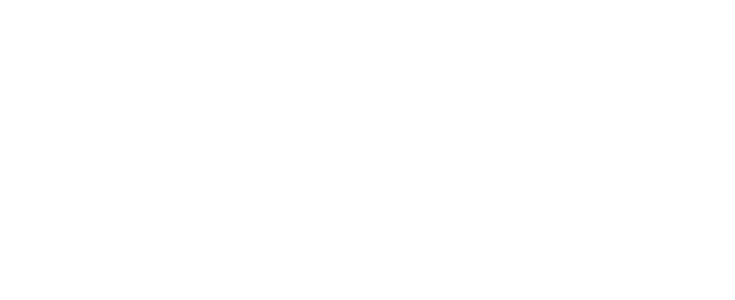
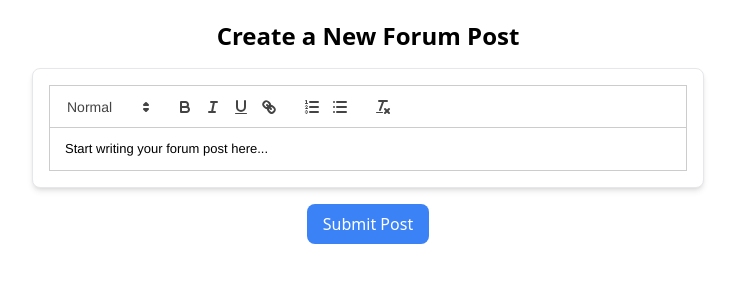
Before and after one commit to Sathyanarayanansakthi/SocialNetwork, a React (Vite) app in the folder frontend/: page /forumcreation in a window 1280 px wide. Before the commit this address had no page. Shown: the top 300 px of the page, without its empty margins (272-1007 px from the left). Built offline with nearby package versions, Linux system fonts and the light colour scheme.

Commit message:
UI and New file added

```diff
--- a/frontend/src/App.jsx
+++ b/frontend/src/App.jsx
@@ -5,18 +5,24 @@
 import Dashboard from './pages/Dashboard';
 import Blog from './pages/Blog';
 import BlogForm from './components/Blog/BlogForm';
+import Forum from './pages/Forum';
+import ForumCreation from './components/Forum/ForumCreation';
 
 function App() {
   return (
     <Router>
+      <div>
         <Routes>
           <Route path="/" element={<LandingPage />} />
           <Route path="/signin" element={<SigninPage />} />
           <Route path="/signup" element={<SignupPage />} />
           <Route path="/dashboard" element={<Dashboard />} />
+          <Route path="/forum" element={<Forum />} />
           <Route path="/blog" element={<Blog />} />
           <Route path="/create" element={<BlogForm />} />
+          <Route path="/forumcreation" element={<ForumCreation />} />
         </Routes>
+      </div>
     </Router>
   );
 }
--- a/frontend/src/components/Blog/BlogNav.jsx
+++ b/frontend/src/components/Blog/BlogNav.jsx
@@ -1,5 +1,5 @@
 import { AppBar, Button, Toolbar, Typography } from "@mui/material";
-import { Link } from "react-router-dom"; // Import Link
+import { Link } from "react-router-dom";
 
 const BlogNav = () => {
   return (
@@ -11,7 +11,7 @@
         {/* Wrap the button in Link to navigate to the blog creation route */}
         <Button
           component={Link}
-          to="/create"  // Correct route to navigate to BlogForm
+          to="/create"
           sx={{
             backgroundColor: "#42a5f5",
             color: "white",
--- /dev/null
+++ b/frontend/src/components/Forum/ForumCreation.jsx
@@ -0,0 +1,38 @@
+/* eslint-disable no-unused-vars */
+import React, { useState } from "react";
+import ReactQuill from "react-quill"; // Import ReactQuill
+import "react-quill/dist/quill.snow.css"; // Import the default style for Quill
+
+const ForumCreation = () => {
+  const [value, setValue] = useState("Start writing your forum post here...");
+
+  const handleSubmit = () => {
+    console.log("Forum Post Content:", value);
+    alert("Forum post submitted! Check the console for data.");
+    // Send this data to your backend (Express + MongoDB)
+  };
+
+  return (
+    <div className="flex flex-col items-center p-5">
+      <h2 className="mb-4 text-2xl font-bold">Create a New Forum Post</h2>
+
+      <div className="w-full max-w-2xl p-4 bg-white border rounded-lg shadow-md">
+        <ReactQuill
+          value={value}
+          onChange={setValue}
+          placeholder="Type your forum post here..."
+        />
+      </div>
+
+      <button
+        type="button"
+        onClick={handleSubmit}
+        className="px-4 py-2 mt-4 text-white bg-blue-500 rounded-lg hover:bg-blue-600"
+      >
+        Submit Post
+      </button>
+    </div>
+  );
+};
+
+export default ForumCreation;
--- /dev/null
+++ b/frontend/src/components/Forum/ForumNavbar.jsx
@@ -0,0 +1,20 @@
+/* eslint-disable no-unused-vars */
+import React from 'react';
+import { Link } from 'react-router-dom';
+
+const ForumNavbar = () => {
+  return (
+    <nav className="p-4 border-b bg-slate-900">
+      <div className="flex items-center justify-between">
+        <h2 className="text-2xl font-semibold text-white">Forum</h2>
+        <Link to="/forumcreation">
+          <button className="px-6 py-3 font-bold rounded-md bg-slate-50 hover:bg-blue-700 hover:text-white">
+            Create a Forum
+          </button>
+        </Link>
+      </div>
+    </nav>
+  );
+};
+
+export default ForumNavbar;
--- a/frontend/src/components/Sidebar.jsx
+++ b/frontend/src/components/Sidebar.jsx
@@ -63,7 +63,7 @@
             <ListItemText primary="Event" sx={{ fontSize: '16px', fontWeight: 500 }} />
           </ListItem>
            {/* Settings */}
-          <ListItem button onClick={() => navigate('/settings')}>
+          <ListItem button onClick={() => navigate('/forum')}>
             <ListItemIcon>
               <FaCogs className="text-xl text-white" />
             </ListItemIcon>
--- /dev/null
+++ b/frontend/src/firebase/firebase.js
@@ -0,0 +1,17 @@
+// Import the functions you need from the SDKs you need
+import { initializeApp } from "firebase/app";
+// TODO: Add SDKs for Firebase products that you want to use
+// https://firebase.google.com/docs/web/setup#available-libraries
+
+// Your web app's Firebase configuration
+const firebaseConfig = {
+  apiKey: "AIzaSyCtuwTvlJQNHUbYIOX8OMMwtT-gaXZhoF4",
+  authDomain: "socialnetwork-5f9f2.firebaseapp.com",
+  projectId: "socialnetwork-5f9f2",
+  storageBucket: "socialnetwork-5f9f2.firebasestorage.app",
+  messagingSenderId: "659553259100",
+  appId: "1:659553259100:web:0cf33c11bc12306be2e099"
+};
+
+// Initialize Firebase
+const app = initializeApp(firebaseConfig);
--- a/frontend/src/pages/Dashboard.jsx
+++ b/frontend/src/pages/Dashboard.jsx
@@ -8,7 +8,7 @@
       <Sidebar />
 
       {/* Main Content Area */}
-      <main className="flex-1 min-h-screen p-6 bg-gray-100">
+      <main className="flex-1 min-h-screen p-6 bg-gray-100" >
         <h1 className="mb-4 text-4xl font-semibold text-gray-800">
           Welcome to Your Dashboard!
         </h1>
--- a/frontend/src/pages/Forum.jsx
+++ b/frontend/src/pages/Forum.jsx
@@ -1,30 +1,12 @@
-import { useState } from "react";
-import FormCreate from "../components/ForumCreate";
+//import React from 'react'
+import ForumNavbar from "../components/Forum/ForumNavbar"
 
 const Forum = () => {
-  const [showForm, setShowForm] = useState(false);
-
-  // Function to show the form when the button is clicked
-  const handleClick = () => {
-    setShowForm(true);
-  };
-
   return (
     <div>
-      {/* Button to trigger form display */}
-      <div className="flex justify-end mb-4">
-        <button
-          onClick={handleClick} // Show the form when button is clicked
-          className="px-4 py-2 font-semibold text-white transition-all duration-300 bg-blue-600 rounded-lg hover:bg-blue-700 focus:outline-none"
-        >
-          Ask Questions
-        </button>
-      </div>
+        <ForumNavbar/>
+    </div>
+  )
+}
 
-      {/* Conditionally render FormCreate component */}
-      {showForm && <FormCreate setShowForm={setShowForm} />}
-    </div>
-  );
-};
-
-export default Forum;
+export default Forum
--- a/frontend/src/pages/Landingpage.jsx
+++ b/frontend/src/pages/Landingpage.jsx
@@ -31,7 +31,7 @@
 
       {/* Tech Stack Used Section */}
       <div className="py-20 bg-gray-800">
-        <h2 className="mb-10 text-3xl font-bold text-center text-white">Build On </h2>
+        <h2 className="mb-10 text-2xl font-bold text-center text-white">Developed using Modern and powerfull Library and Framework</h2>
         <div className="flex flex-wrap justify-center gap-8 px-6 text-center text-white">
           {[
             { icon: <SiVite />, name: "React JS", color: "text-blue-500" },
@@ -59,6 +59,7 @@
           ))}
         </div>
       </div>
+
 
       {/* Features Section */}
       <div className="grid grid-cols-1 gap-12 px-6 py-20 text-center text-white md:grid-cols-2 lg:grid-cols-4">
```
Also changed, not shown: frontend/package.json (+7 -1 lines), 2 other files (tests, documents, lock files or other folders). Lines whose indentation alone changed are shown as unchanged.
